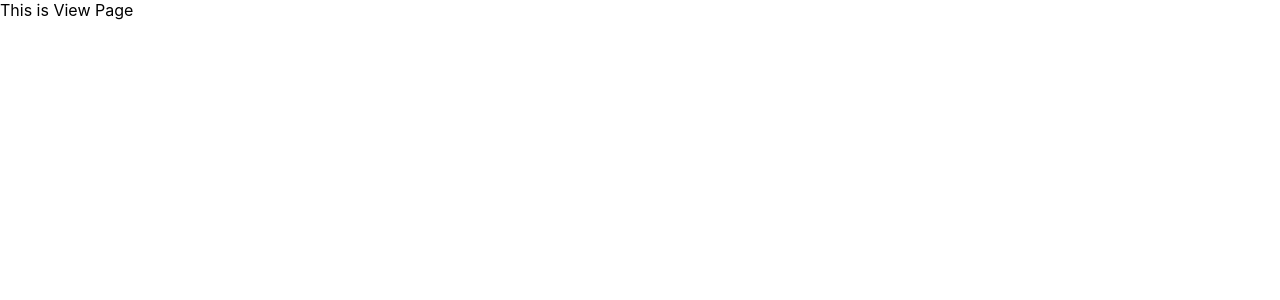
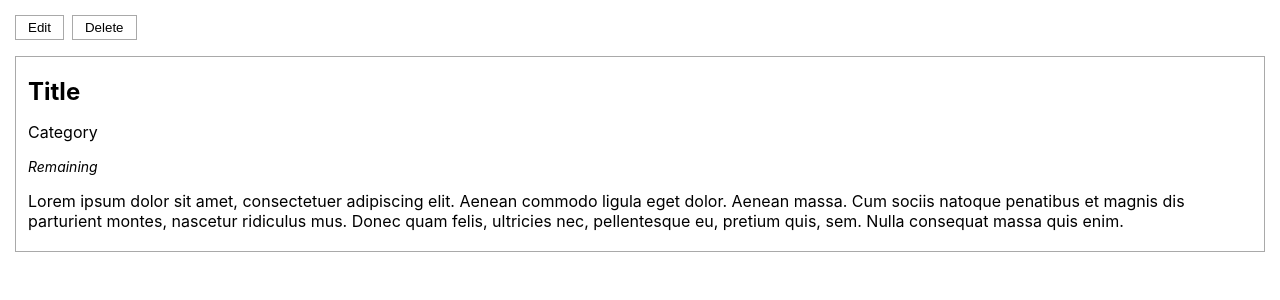
Before and after one commit to ishnyakova-victoria/react-todo, a React (Create React App) app: page /view/1 in a window 1280 px wide. Shown: the top 300 px of the page. Built offline with nearby package versions, Linux system fonts and the light colour scheme.

Commit message:
added markup of view

```diff
--- a/src/App/List/List.css
+++ b/src/App/List/List.css
@@ -24,6 +24,14 @@
   border-bottom: 1px solid #a9a9a9;
   padding: 4px 12px;
 }
+.categories li a {
+  color: black;
+  text-decoration: none;
+}
+.categories li a:hover,
+.categories li a:focus {
+  text-decoration: underline;
+}
 
 .todos {
   list-style: none;
--- a/src/App/List/List.js
+++ b/src/App/List/List.js
@@ -1,5 +1,6 @@
 import React from 'react';
 import './List.css';
+import { Link } from "react-router-dom";
 
 export class List extends React.Component {
   state = {};
@@ -18,10 +19,18 @@ export class List extends React.Component {
         <ul className="categories">
           <li className="category">Category 1
             <ul className="todos">
-              <li className="todo">Todo 1</li>
-              <li className="todo">Todo 2</li>
-              <li className="todo">Todo 3</li>
-              <li className="todo">Todo 4</li>
+              <li className="todo">
+                <Link to="/view/1">Todo 1</Link>
+              </li>
+              <li className="todo">
+                <Link to="/view/2">Todo 2</Link>
+              </li>
+              <li className="todo">
+                <Link to="/view/3">Todo 3</Link>
+              </li>
+              <li className="todo">
+                <Link to="/view/4">Todo 4</Link>
+              </li>
             </ul>
           </li>
           <li className="category">Category 2</li>
--- a/src/App/View/View.css
+++ b/src/App/View/View.css
@@ -1,3 +1,30 @@
 .view-container {
+  padding: 15px;
+}
 
+.manage-view-buttons {
 }
+.manage-view-buttons .button {
+  background: none;
+  border: 1px solid #a9a9a9;
+  padding: 4px 12px;
+  margin-right: 8px;
+}
+.manage-view-buttons .button:last-child {
+  margin-right: 0px;
+}
+
+.todo {
+  margin: 16px auto;
+  padding: 4px 12px;
+  border: 1px solid #a9a9a9;
+}
+.todo h2,
+.todo p {
+  margin: 16px 0;
+  padding: 0;
+}
+.todo p.remaining {
+  font-size: 14px;
+  font-style: italic;
+}
--- a/src/App/View/View.js
+++ b/src/App/View/View.js
@@ -10,7 +10,18 @@ export class View extends React.Component {
 
   render() {
     return (
-      <div className="view-container">This is View Page</div>
+      <div className="view-container">
+        <div className="manage-view-buttons">
+          <button className="button">Edit</button>
+          <button className="button">Delete</button>
+        </div>
+        <div className="todo">
+          <h2>Title</h2>
+          <p>Category</p>
+          <p className="remaining">Remaining</p>
+          <p>Lorem ipsum dolor sit amet, consectetuer adipiscing elit. Aenean commodo ligula eget dolor. Aenean massa. Cum sociis natoque penatibus et magnis dis parturient montes, nascetur ridiculus mus. Donec quam felis, ultricies nec, pellentesque eu, pretium quis, sem. Nulla consequat massa quis enim.</p>
+        </div>
+      </div>
     );
   }
 }
```
